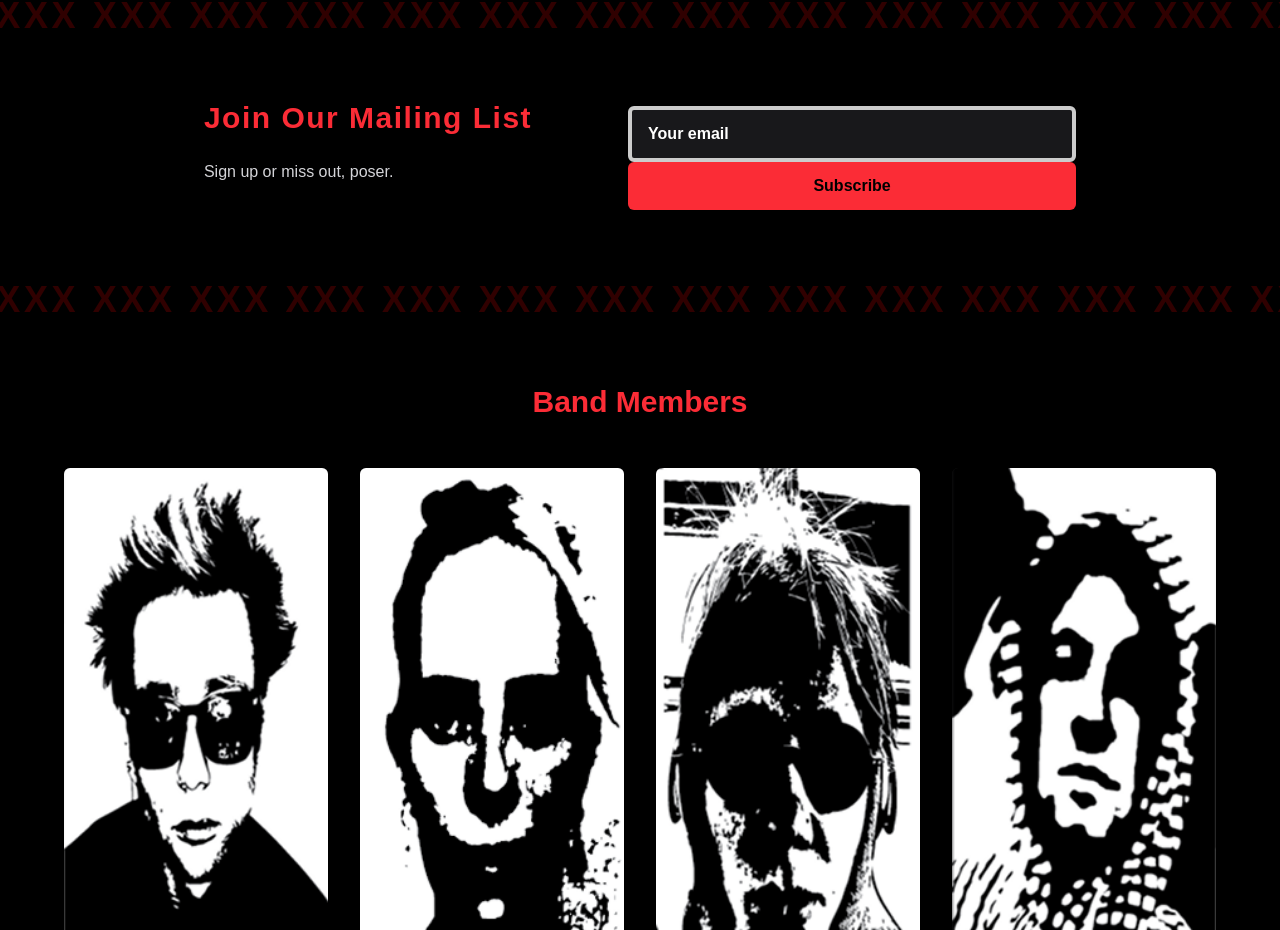
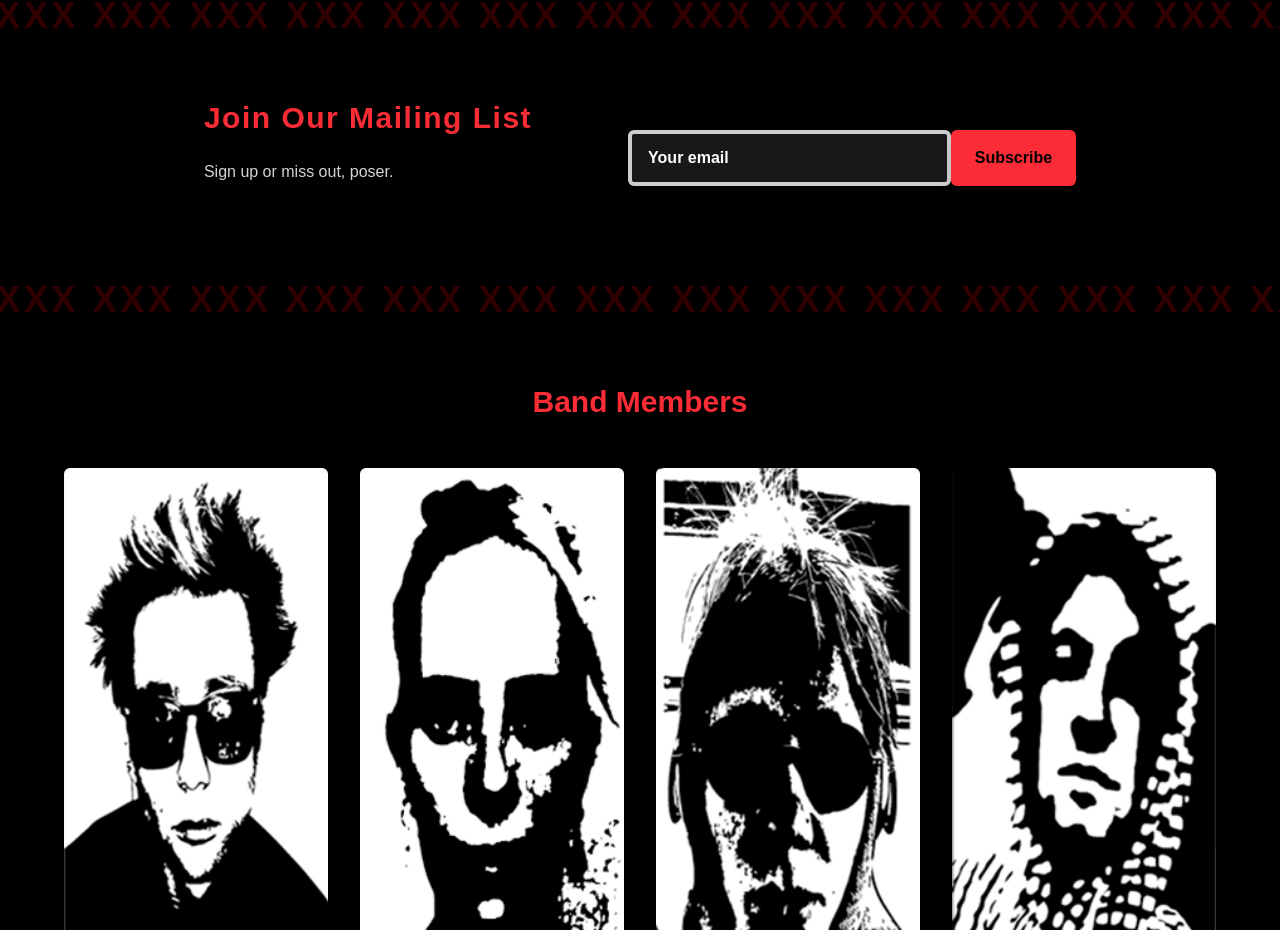
Before and after one commit to kolliden/dooschbagWeb, a Next.js app: page / in a window 1280 px wide. Shown: the part 3400-4330 px from the top of the page. Built offline with nearby package versions, Linux system fonts and the light colour scheme.

Commit message:
feat(ui)

```diff
--- a/src/components/mailingList.tsx
+++ b/src/components/mailingList.tsx
@@ -43,6 +43,7 @@ export default function MailingList() {
                 className="flex flex-col sm:flex-row gap-4 w-full max-w-md"
             >
                 <div className="flex flex-col w-full">
+                    <div className="flex w-full">
                         <input
                             type="email"
                             placeholder="Your email"
@@ -57,6 +58,7 @@ export default function MailingList() {
                         >
                             Subscribe
                         </button>
+                    </div>
                     {/* Message */}
                     {message && (
                         <p
```
Lines whose indentation alone changed are shown as unchanged.
